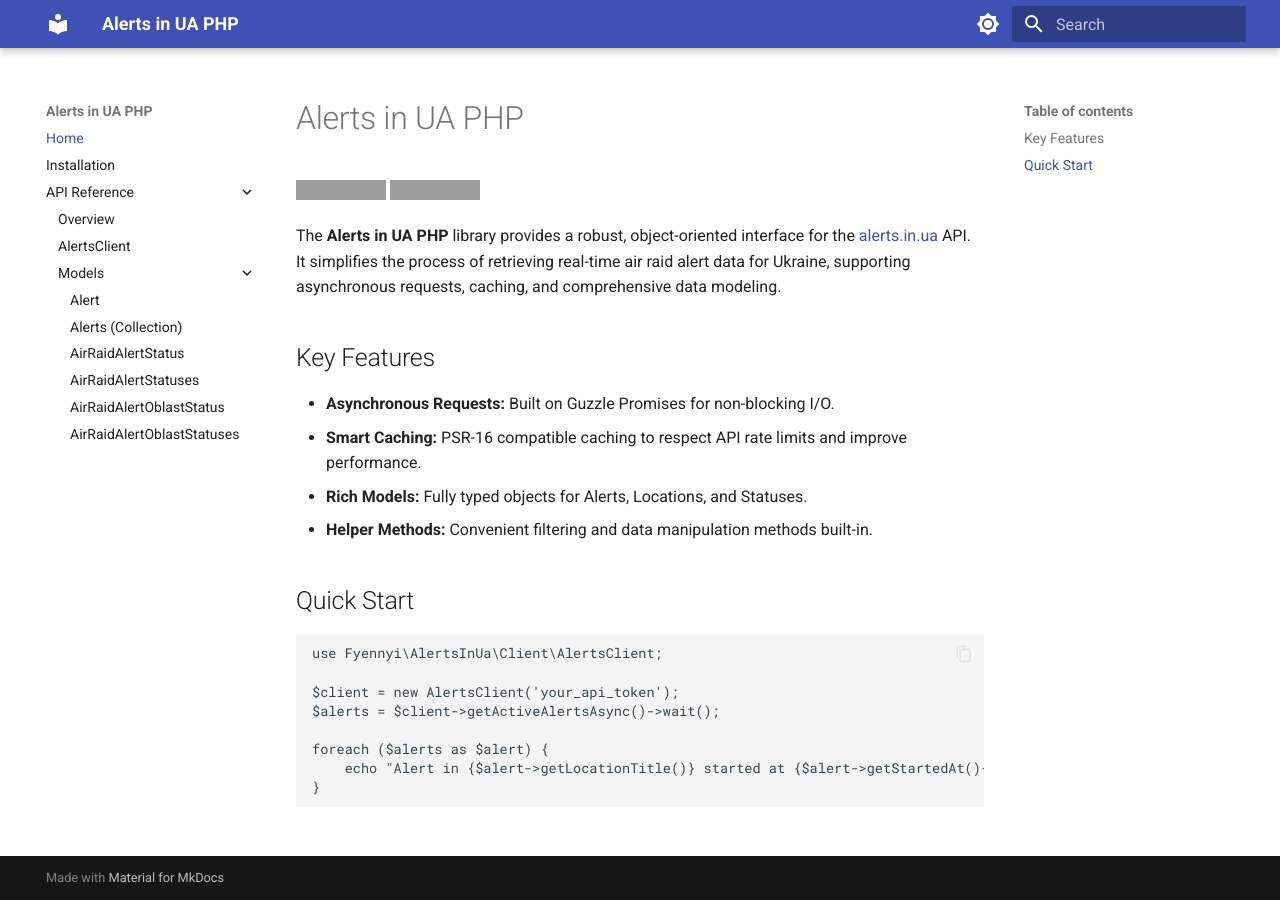
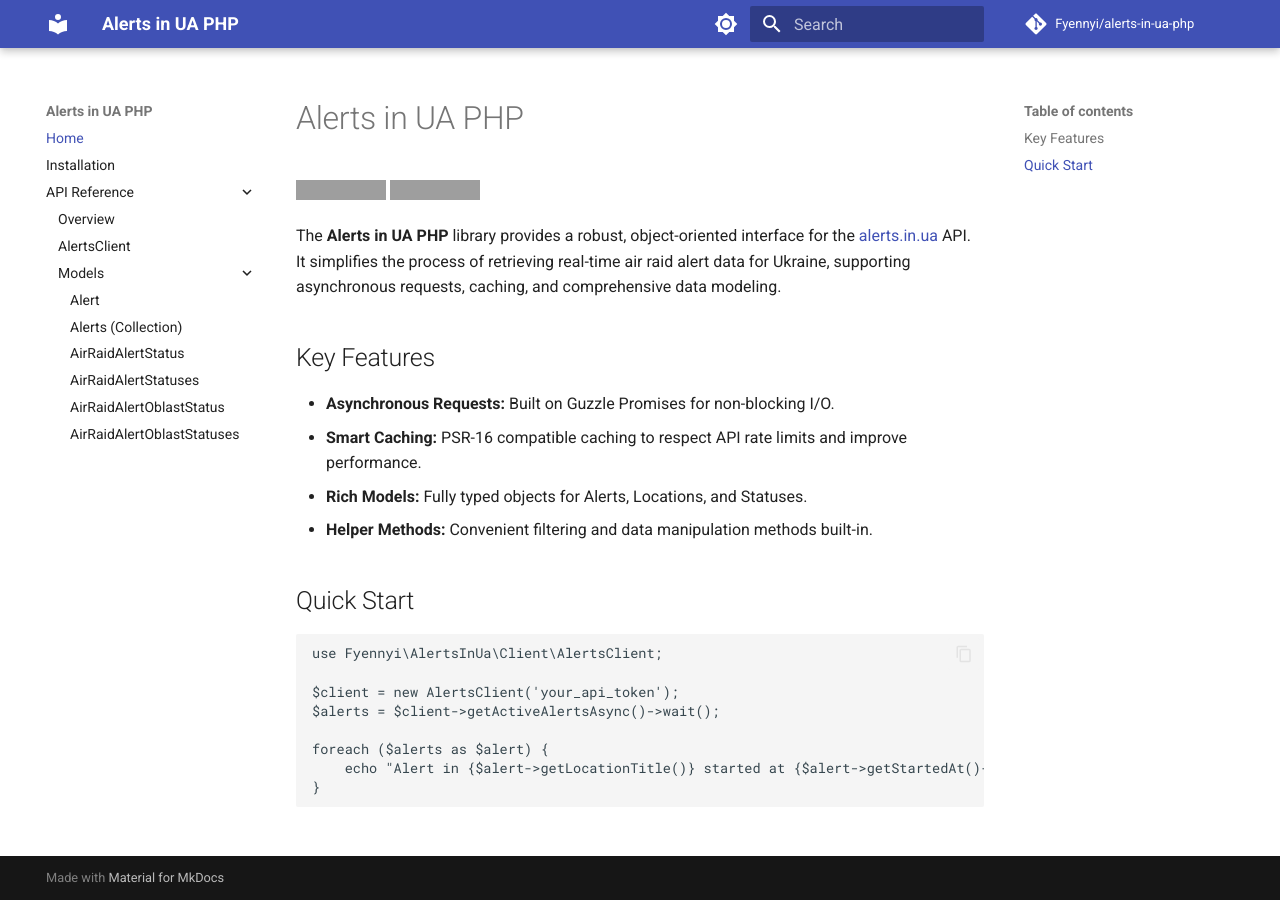
Before and after one commit to Fyennyi/alerts-in-ua-php, an MkDocs documentation site: the page built from docs/index.md, in a window 1280 px wide. Built offline with MkDocs 1.6.1 and Material for MkDocs 9.7.7, drawn with Linux system fonts in a browser that asks for light colours; comment, search, counter and statistics services are not loaded; grey boxes are pictures that could not be loaded.

Commit message:
docs: Add repository link to navigation

```diff
--- a/mkdocs.yml
+++ b/mkdocs.yml
@@ -1,6 +1,9 @@
 site_name: Alerts in UA PHP
 site_description: Comprehensive PHP library for accessing alerts.in.ua API for real-time air raid alerts in Ukraine.
 site_url: https://fyennyi.github.io/alerts-in-ua-php
+
+repo_name: Fyennyi/alerts-in-ua-php
+repo_url: https://github.com/Fyennyi/alerts-in-ua-php
 
 theme:
   name: material
```
